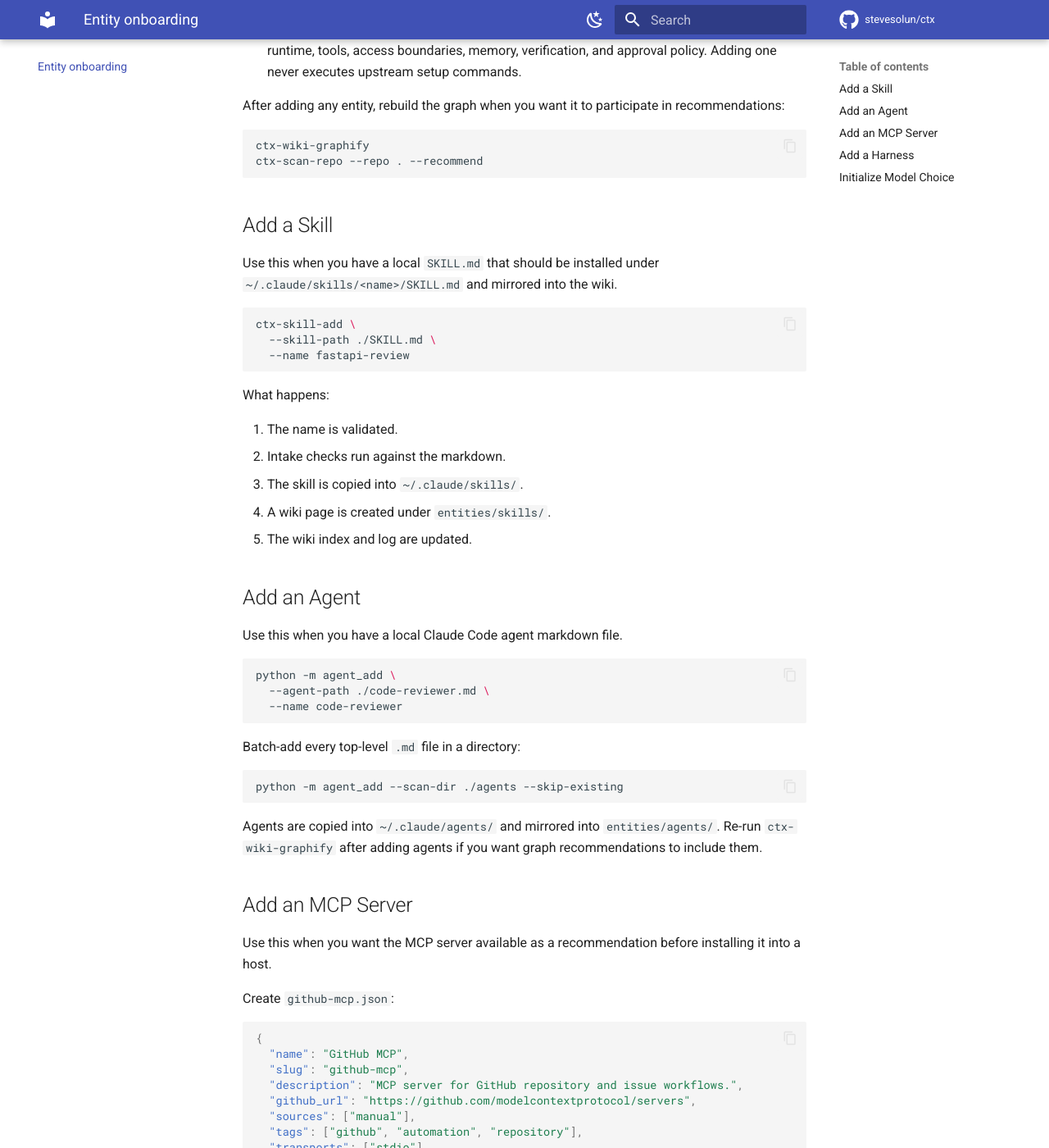
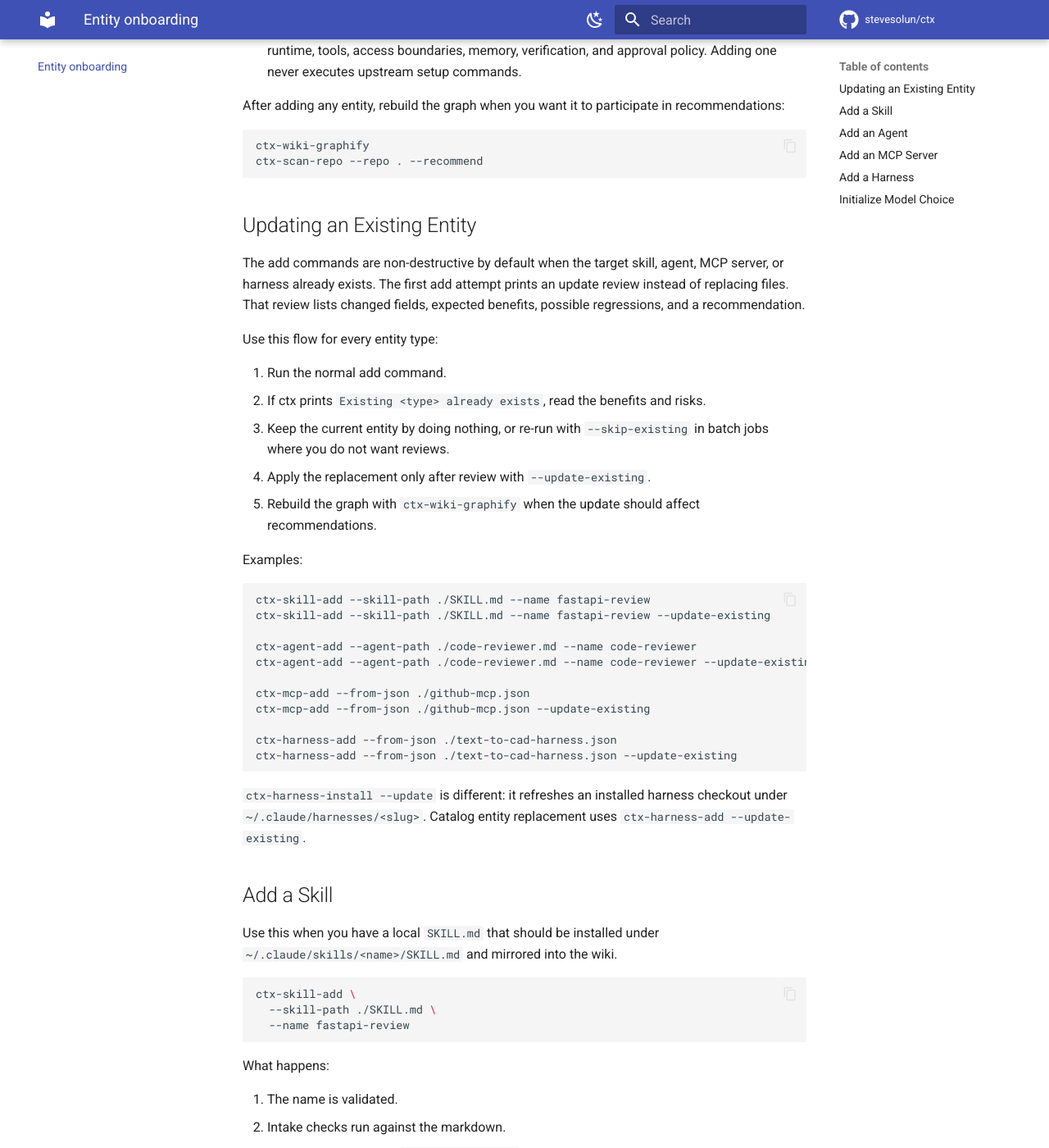
Before and after one commit to stevesolun/ctx, an MkDocs documentation site: the page built from docs/entity-onboarding.md, in a window 1280 px wide and 1400 px high, scrolled down 364 px. Shown: the whole window at 82% size. Built offline with MkDocs 1.6.1 and Material for MkDocs 9.7.7, drawn with Linux system fonts in a browser that asks for light colours; comment, search, counter and statistics services are not loaded; some of the changed text lies outside the part shown.

Commit message:
docs: document entity update review flow

````diff
--- a/docs/entity-onboarding.md
+++ b/docs/entity-onboarding.md
@@ -17,6 +17,43 @@ recommendations:
 ctx-wiki-graphify
 ctx-scan-repo --repo . --recommend
 ```
+
+## Updating an Existing Entity
+
+The add commands are non-destructive by default when the target skill, agent,
+MCP server, or harness already exists. The first add attempt prints an update
+review instead of replacing files. That review lists changed fields, expected
+benefits, possible regressions, and a recommendation.
+
+Use this flow for every entity type:
+
+1. Run the normal add command.
+2. If ctx prints `Existing <type> already exists`, read the benefits and risks.
+3. Keep the current entity by doing nothing, or re-run with `--skip-existing`
+   in batch jobs where you do not want reviews.
+4. Apply the replacement only after review with `--update-existing`.
+5. Rebuild the graph with `ctx-wiki-graphify` when the update should affect
+   recommendations.
+
+Examples:
+
+```bash
+ctx-skill-add --skill-path ./SKILL.md --name fastapi-review
+ctx-skill-add --skill-path ./SKILL.md --name fastapi-review --update-existing
+
+ctx-agent-add --agent-path ./code-reviewer.md --name code-reviewer
+ctx-agent-add --agent-path ./code-reviewer.md --name code-reviewer --update-existing
+
+ctx-mcp-add --from-json ./github-mcp.json
+ctx-mcp-add --from-json ./github-mcp.json --update-existing
+
+ctx-harness-add --from-json ./text-to-cad-harness.json
+ctx-harness-add --from-json ./text-to-cad-harness.json --update-existing
+```
+
+`ctx-harness-install --update` is different: it refreshes an installed harness
+checkout under `~/.claude/harnesses/<slug>`. Catalog entity replacement uses
+`ctx-harness-add --update-existing`.
 
 ## Add a Skill
 
@@ -42,7 +79,7 @@ What happens:
 Use this when you have a local Claude Code agent markdown file.
 
 ```bash
-python -m agent_add \
+ctx-agent-add \
   --agent-path ./code-reviewer.md \
   --name code-reviewer
 ```
@@ -50,7 +87,7 @@ python -m agent_add \
 Batch-add every top-level `.md` file in a directory:
 
 ```bash
-python -m agent_add --scan-dir ./agents --skip-existing
+ctx-agent-add --scan-dir ./agents --skip-existing
 ```
 
 Agents are copied into `~/.claude/agents/` and mirrored into
@@ -83,8 +120,9 @@ ctx-mcp-add --from-json ./github-mcp.json
 ```
 
 MCP pages live under `entities/mcp-servers/<shard>/<slug>.md`. The add command
-deduplicates by canonical GitHub URL when possible, so two catalogs pointing at
-the same upstream repository merge into one entity.
+detects existing pages by slug and, when possible, canonical GitHub URL. If a
+match exists, ctx prints the update review and skips replacement unless
+`--update-existing` is passed.
 
 ## Add a Harness
 
--- a/pyproject.toml
+++ b/pyproject.toml
@@ -42,6 +42,7 @@ ctx-skill-add = "skill_add:main"
 ctx-skill-install = "ctx.adapters.claude_code.install.skill_install:main"
 ctx-skill-mirror = "skill_mirror:main"
 ctx-bundle-suggest = "ctx.adapters.claude_code.hooks.bundle_orchestrator:main"
+ctx-agent-add = "agent_add:main"
 ctx-agent-mirror = "agent_mirror:main"
 ctx-agent-install = "ctx.adapters.claude_code.install.agent_install:main"
 ctx-harness-add = "harness_add:main"
````
Also changed, not shown: README.md (+7 -1 lines), docs/SKILL.md (+8 -3 lines), docs/marketplace-registry.md (+5 -2 lines).
